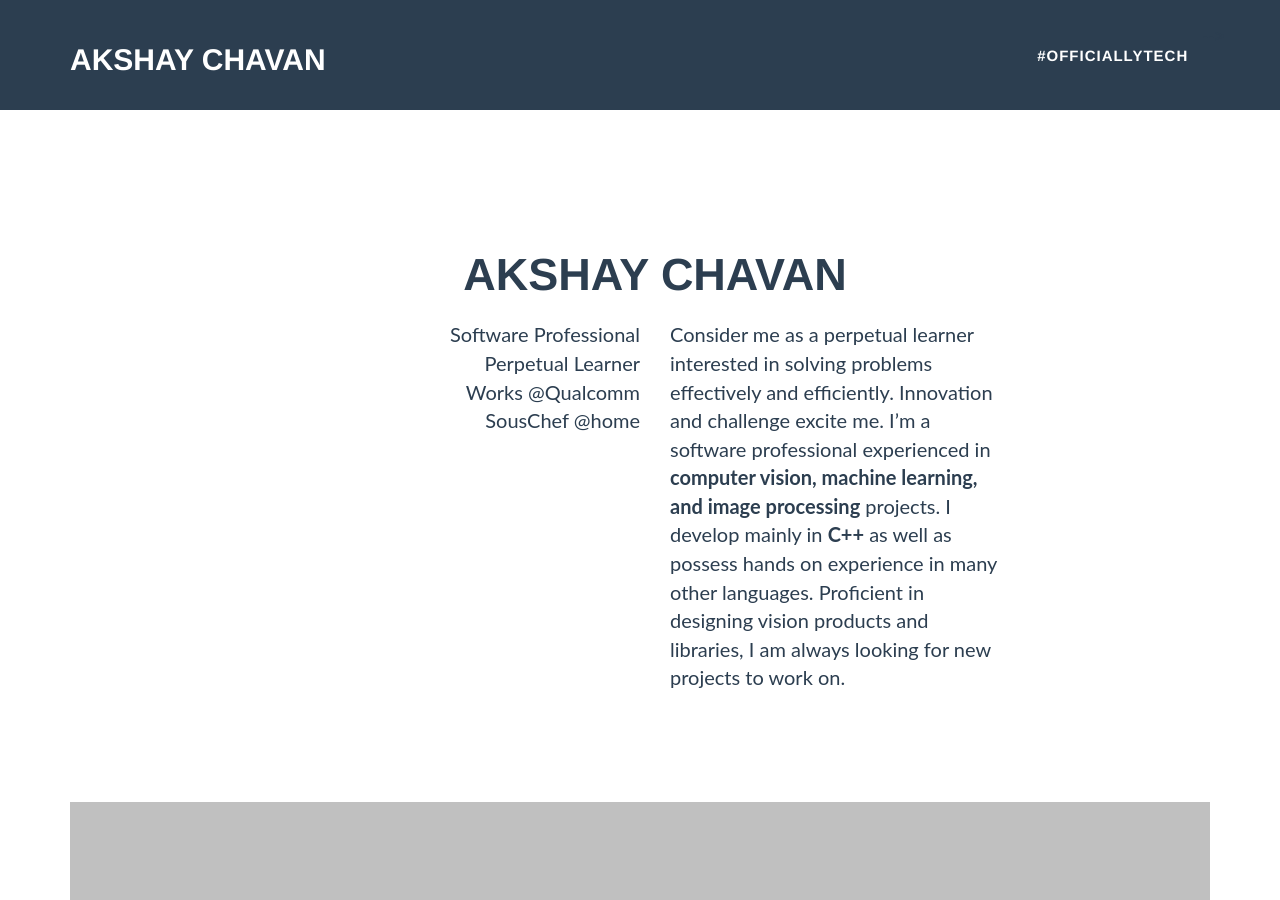
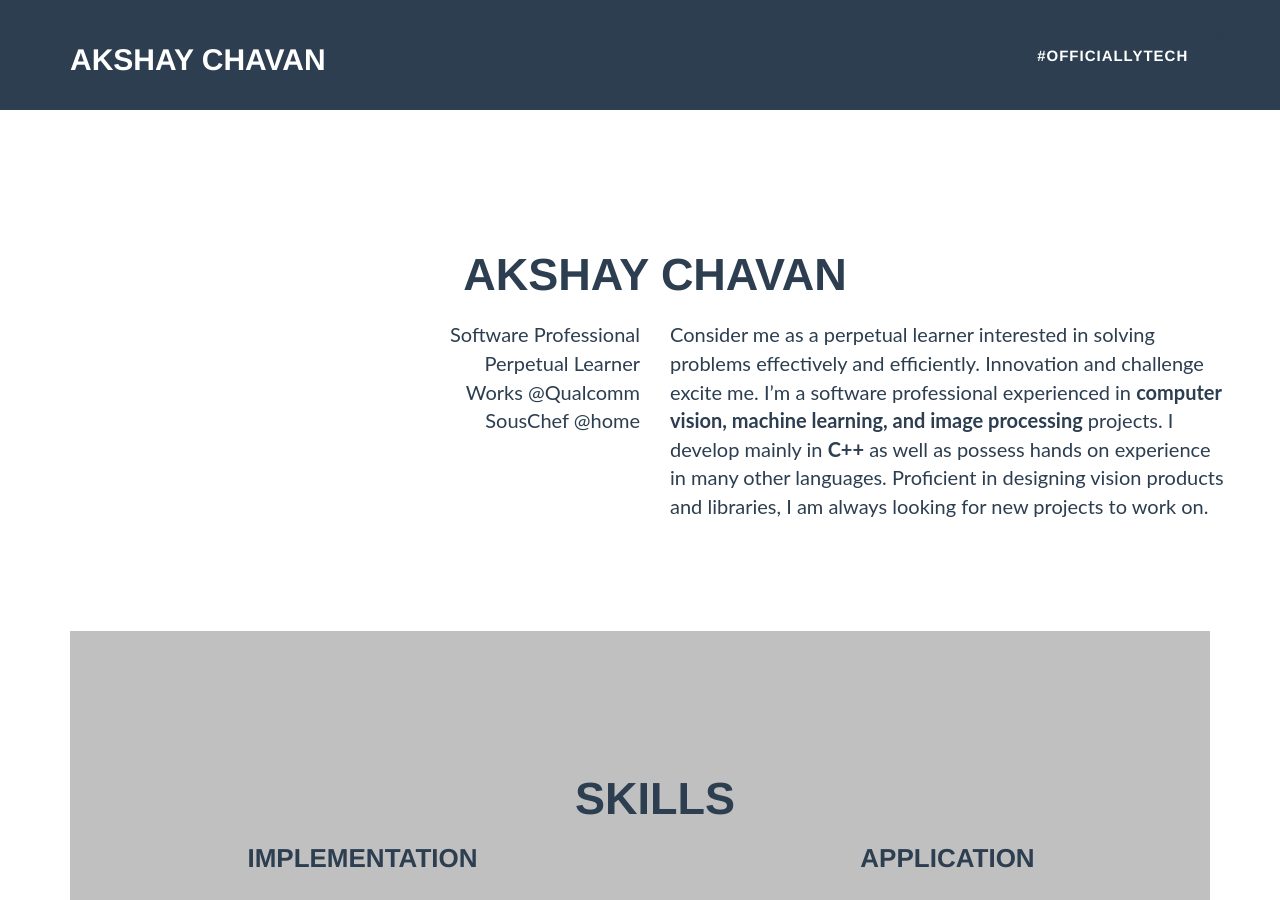
Before and after one commit to arccoder/arccoder.github.io, a Jekyll site: the page built from index.html, in a window 1280 px wide and 900 px high. Built offline with Jekyll 4.4.1, drawn with Linux system fonts in a browser that asks for light colours; nearby versions of some CDN libraries; some web fonts are replaced.

Commit message:
Update index.html

```diff
--- a/index.html
+++ b/index.html
@@ -9,13 +9,13 @@
             <h2>Akshay Chavan</h2>
             <br>
             <!--<hr class="star-light">-->
-            <div class="col-xs-12 col-sm-12 col-md-6 col-lg-6" style="text-align:right; padding-left:20%;">
+            <div class="col-xs-12 col-sm-12 col-md-6 col-lg-6" style="text-align:right;">
                 <p>Software Professional<br>
                 Perpetual Learner<br>
                 Works @Qualcomm<br>
                 SousChef @home<br></p>
             </div>
-            <div class="col-xs-12 col-sm-12 col-md-6 col-lg-6" style="text-align:left; padding-right:20%;">
+            <div class="col-xs-12 col-sm-12 col-md-6 col-lg-6" style="text-align:left;">
                 <p>Consider me as a perpetual learner interested in solving
                 problems effectively and efficiently. Innovation and
                 challenge excite me. I’m a software professional
```
